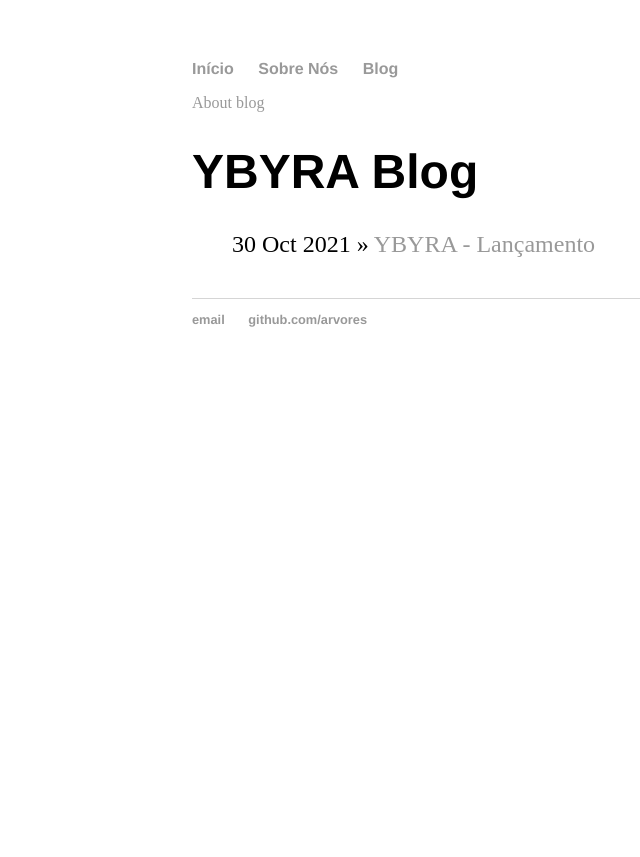
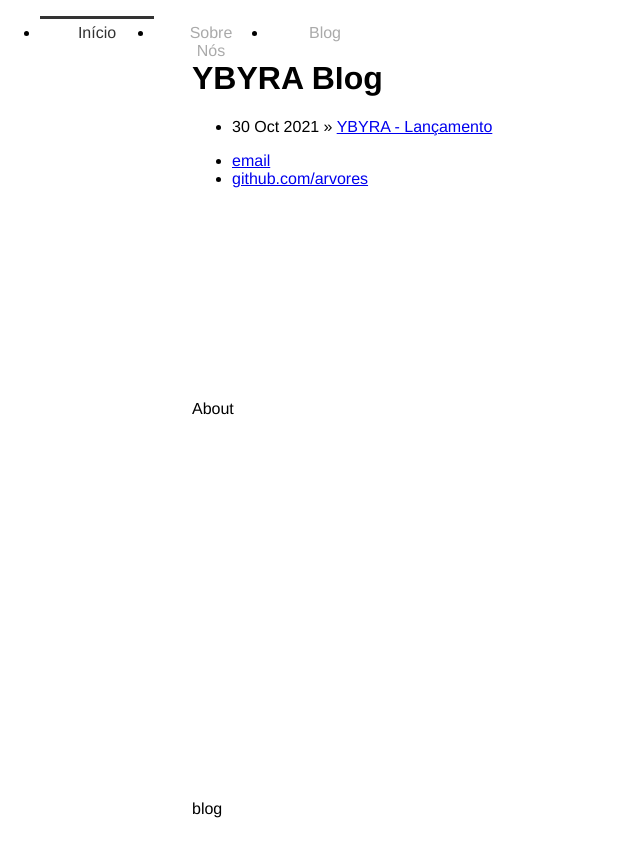
Before and after one commit to gustavopmenezes/arvores, a Jekyll site: the page built from blog/index.html, in a window 1280 px wide and 1400 px high. Shown: the top 857 px of the window, without its empty margins (0-640 px from the left). Built offline with Jekyll 4.4.1, drawn with Linux system fonts in a browser that asks for light colours; nearby versions of some CDN libraries; library files that are not in the unit come from our copies.

Commit message:
Update main.css

```diff
--- a/css/main.css
+++ b/css/main.css
@@ -1,14 +1,64 @@
 body {
     margin: 60px auto;
     width: 70%;
+    height: 6000px;
+    font-family: Helvetica, Arial;
 }
+
+#top-menu {
+    position: fixed;
+    z-index: 1;
+    background: white;
+    left: 0;
+    right: 0;
+    top: 0;
+}
+
+#top-menu li {
+    float: left;
+}
+
+#top-menu a {
+    display: block;
+    padding: 5px 25px 7px 25px;
+    width: 4em;
+    text-align: center;
+    -webkit-transition: .5s all ease-out;
+    -moz-transition: .5s all ease-out;
+    transition: .5s all ease-out;
+    border-top: 3px solid white;
+    color: #aaa;
+    text-decoration: none;
+}
+
+#top-menu a:hover {
+    color: #000;
+}
+
+#top-menu li.active a {
+    border-top: 3px solid #333;
+    color: #333;
+}
+
+#about {
+    position: absolute;
+    top: 400px;
+}
+
+#blog {
+    position: absolute;
+    top: 800px;
+}
+/* }
 nav ul, footer ul {
     font-family:'Helvetica', 'Arial', 'Sans-Serif';
     padding: 0px;
     list-style: none;
     font-weight: bold;
 }
-nav ul li, footer ul li {
+ */
+
+/* nav ul li, footer ul li {
     display: inline;
     margin-right: 20px;
 }
@@ -41,3 +91,4 @@ ul.posts {
 ul.posts li {
     list-style: none;
 }
+ */
```
